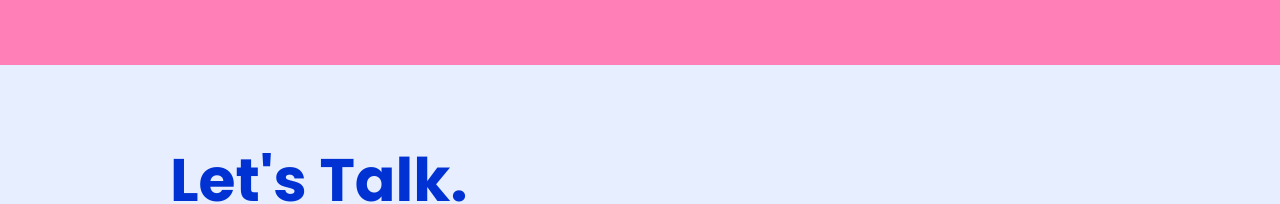
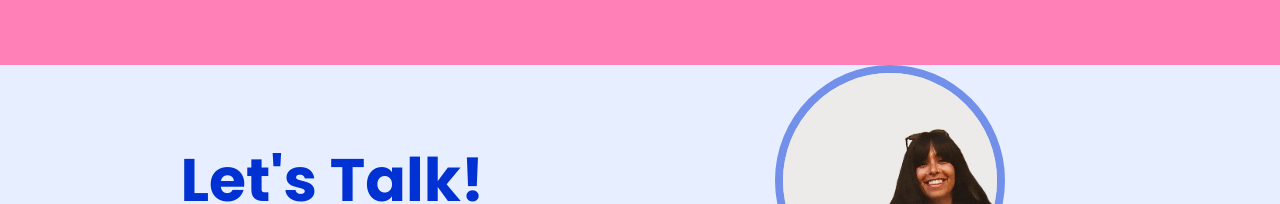
Before and after one commit to olaassem/ola-portfolio, a plain HTML site: page index.html in a window 1280 px wide. Shown: the part 3296-3500 px from the top of the page. Drawn offline with nearby package versions, Linux system fonts and the light colour scheme; a web font is replaced by a local one.

Commit message:
added picture

```diff
--- a/index.css
+++ b/index.css
@@ -144,22 +144,22 @@ nav {
 
 .hire{
 	margin-bottom: 5px;
-	font-size: 20px;
+	font-size: 19px;
 }
 
 .freelance{
 	margin-top: 8px;
-	font-size: 20px;
+	font-size: 19px;
 }
 
 .email{
 	font-weight: bold;
-	font-size: 22px;
+	font-size: 21px;
 }
 
 .email-link{
 	font-weight: bolder;
-	font-size: 22px;
+	font-size: 21px;
 	color: #0032D3;
 	text-decoration: underline;
 }
@@ -387,13 +387,23 @@ footer{
 	text-align: center;
 }
 
-.ola{
-width: 300px;
-border-radius: 50%;
-float: right;
-margin:0px;
-top: 70px;
-z-index: -10px
+.olaimg-container{
+	display: -webkit-box;
+ display: -moz-box;
+ display: -ms-flexbox;
+ display: -webkit-flex;
+ display: flex;
+ align-items: center;
+ justify-content: center;
+}
+
+.olaimg{
+	width: 230px;
+	margin-right: auto;
+	margin-left: auto;
+	border-radius: 50%;
+	border: 8px solid rgba(	0, 50, 211, .5);
+
 
 }
 /*--End of Footer Styling--*/
--- a/index.html
+++ b/index.html
@@ -67,7 +67,7 @@
 			<div class="row ">
 				<div class="col-12">
 					<h2 class="projects-header">Work.</h2>
-					<p class="projects-intro">Tools I build with include:</p>
+					<p class="projects-intro">Tools I build with include&mdash;</p>
 					<p class="tools">React | Redux | Node.js | Express.js | mongoDB | Mongoose | API integration | HTML5 | CSS3 | JavaScript | ES6 | jQuery | Passport.js | bcrypt.js | Mocha.js | Chai.js | Travis.CI | Heroku | Git | GitHub | Responsive Design | Adobe Photoshop</p>
 				</div>
 			</div>
@@ -178,11 +178,19 @@
 		<section role="region" id="box2">
 			<div class="row removepadding">
 				<div class="col-12 removepadding">
-					<div class="contact">
-						<h2 class="projects-header">Let's Talk.</h2>
-						<p class="hire">Currently available for full-time hire & freelance projects.</p>
-						<p class="hire">Open to relocation.</p>
-						<p class="email"><a class="email-link" href="mailto:o.assem.dev@gmail.com">o.assem.dev (at) gmail (dot) com</a></p>
+
+					<div class="col-7">
+						<div class="contact">
+												<h2 class="projects-header">Let's Talk!</h2>
+							<p class="hire">Currently available for full-time hire & freelance projects.</p>
+							<p class="hire">Open to relocation.</p>
+							<p class="email"><a class="email-link" href="mailto:o.assem.dev@gmail.com">o.assem.dev (at) gmail (dot) com</a></p>
+						</div>
+					</div>
+					<div class="col-4">
+						<div class="olaimg-container">
+						<img class="olaimg" src="./assets/o.jpg" alt="ola">
+					</div>
 					</div>
 				</div>
 			</div>
--- a/index.js
+++ b/index.js
@@ -81,5 +81,5 @@ $( ".contactIcon" ).click((e) => {
   e.preventDefault();
   $('html, body').animate({
     scrollTop: $("#box2").offset().top
-  }, 2000);
+  }, 2100);
 });
```
Also changed, not shown: assets/o.JPG (added), assets/ola.png (deleted), 2 other files.
